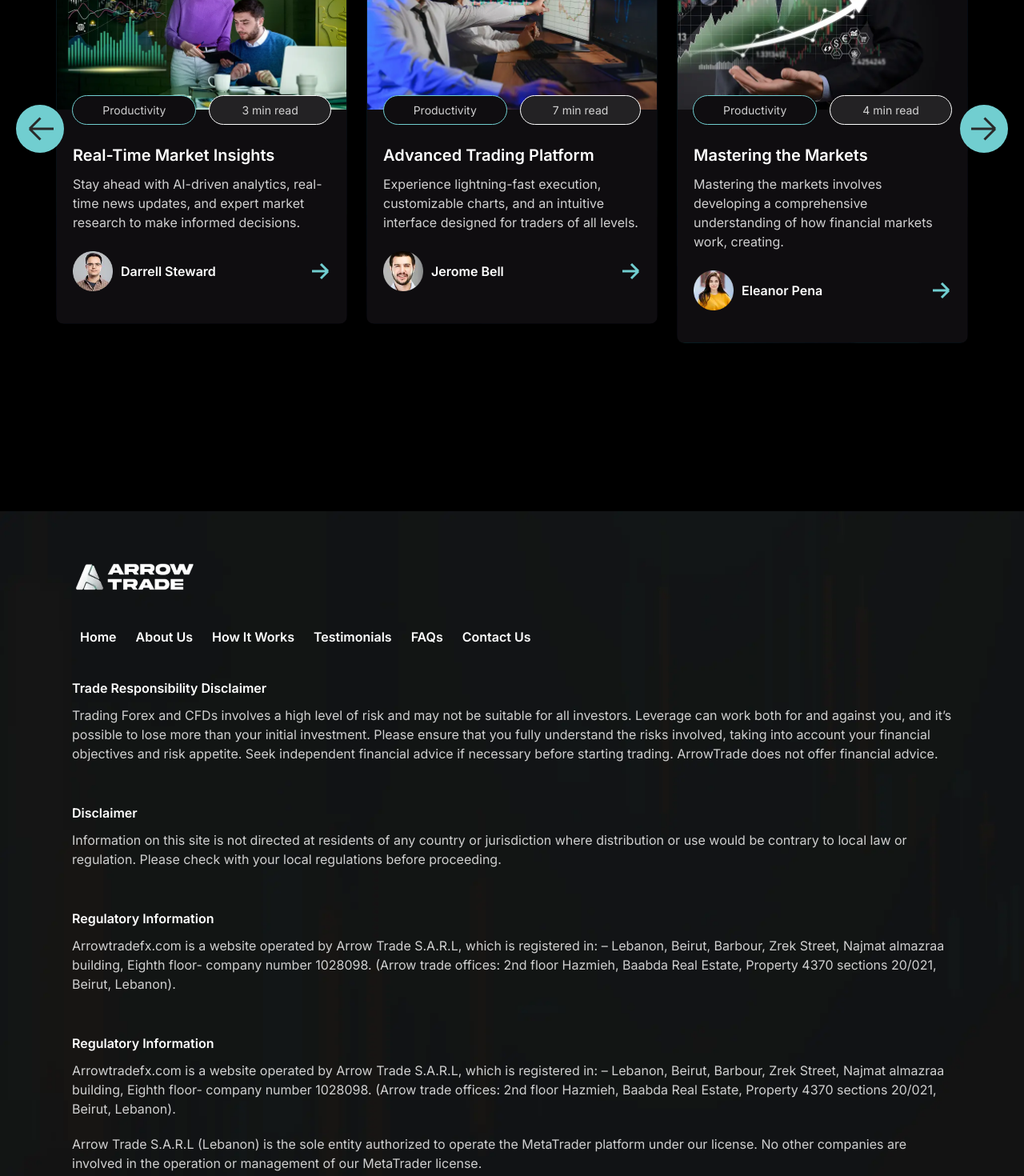
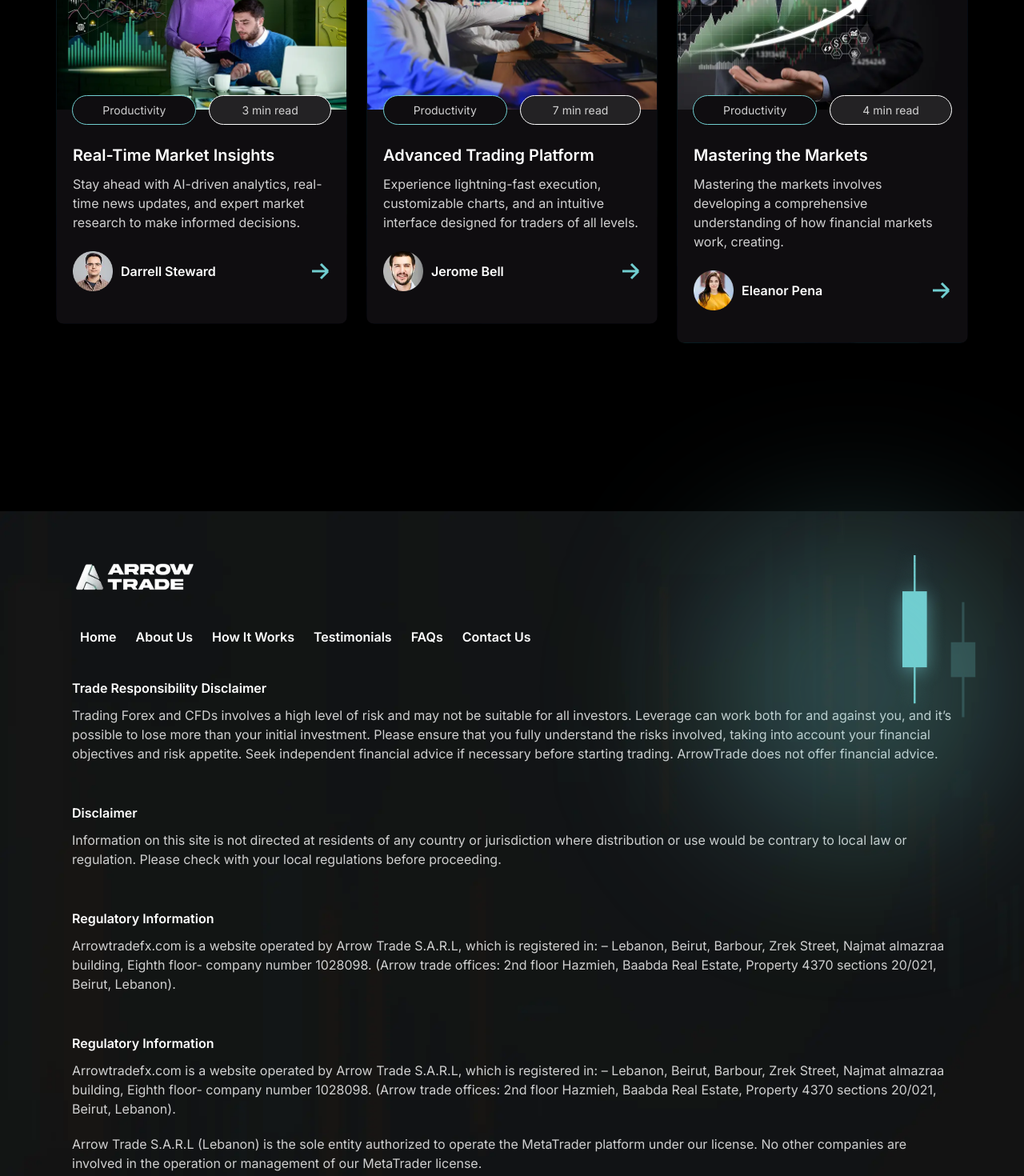
Before and after one commit to tusharswami534/next-test-3, a Next.js app: page /blogs in a window 1280 px wide. Shown: the part 2200-3670 px from the top of the page at 80% size. Built offline with nearby package versions, Linux system fonts and the light colour scheme.

Commit message:
add swiper arrow

```diff
--- a/src/components/blog details/Hero.tsx
+++ b/src/components/blog details/Hero.tsx
@@ -7,6 +7,7 @@ import { BLOGS_CARD_LIST } from "@/utils/helper";
 import { useParams } from "next/navigation";
 import Market from "./Market";
 import Footer from "../common/Footer";
+import LatestArticles from "../common/LatestArticles";
 
 const Hero = () => {
   const { title } = useParams();
@@ -69,6 +70,7 @@ const Hero = () => {
             </div>
           </div>
           <Market authName={blog.authorName} profileImage={blog.authorImg} />
+          <LatestArticles />
           <Footer />
         </div>
       ) : (
--- a/src/components/common/Footer.tsx
+++ b/src/components/common/Footer.tsx
@@ -11,7 +11,15 @@ import Description from "./Description";
 const Footer = () => {
   const year = new Date().getFullYear();
   return (
-    <div className="bg-footer bg-cover bg-no-repeat pt-[60px] max-md:pt-14 max-sm:pt-12 ">
+    <div className="bg-footer bg-cover bg-no-repeat pt-[60px] max-md:pt-14 relative max-sm:pt-12 ">
+      <Image
+        src="/assets/images/webp/footer-layer.webp"
+        width={117}
+        height={235}
+        alt="bg"
+        className="absolute top-[34px] right-[60px] pointer-events-none"
+      />
+      <div className="absolute top-[34px] right-[24px] size-[375px] bg-cyan/30 blur-[100px] rounded-full pointer-events-none"></div>
       <div className="container max-w-[1140px] mx-auto flex flex-col px-5">
         <Link href="/">
           <Image
--- a/src/components/common/LatestArticles.tsx
+++ b/src/components/common/LatestArticles.tsx
@@ -1,5 +1,5 @@
 "use client";
-import React from "react";
+import React, { useState } from "react";
 import CommonHeading from "./CommonHeading";
 import { Swiper, SwiperSlide } from "swiper/react";
 import "swiper/css";
@@ -66,18 +66,16 @@ const LatestArticles = () => {
                 </SwiperSlide>
               ))}
             </Swiper>
-            {BlogCard.length > 3 && (
             <div className="flex justify-center items-center gap-5 mb-10">
-                <button className="swiper-prev size-[60px] bg-cyan flex justify-center items-center rounded-full max-lg:hidden xl:absolute top-[45%] -translate-y-1/2 z-10 left-[45px] max-[1400px]:left-0">
+              <button className="swiper-prev size-[60px] bg-cyan flex justify-center items-center rounded-full xl:absolute top-[45%] -translate-y-1/2 z-10 left-[45px] max-[1400px]:left-0">
                 <SwiperArrowIcon />
               </button>
-                <button className="swiper-next size-[60px] bg-cyan flex justify-center items-center rounded-full max-lg:hidden xl:absolute right-[45px] top-[45%] -translate-y-1/2 z-20 max-[1400px]:right-0">
+              <button className="swiper-next size-[60px] bg-cyan flex justify-center items-center rounded-full xl:absolute right-[45px] top-[45%] -translate-y-1/2 z-20 max-[1400px]:right-0">
                 <span className=" rotate-180">
                   <SwiperArrowIcon />
                 </span>
               </button>
             </div>
-            )}
           </div>
         </div>
       )}
--- a/src/utils/helper.tsx
+++ b/src/utils/helper.tsx
@@ -257,7 +257,7 @@ export const BLOGS_CARD_LIST: ArticleCardList[] = [
       "Risk management is a critical component of successful trading. without effective risk management strategies, traders.",
     authorImg: "/assets/images/webp/leslie-alexander.webp",
     authorName: "Leslie Alexander",
-    isFeatured: true,
+    isFeatured: false,
   },
   {
     image: "/assets/images/webp/building.webp",
@@ -315,6 +315,7 @@ export const BLOGS_CARD_LIST: ArticleCardList[] = [
     isFeatured: false,
   },
 ];
+
 export const FOOTER_SOCAL_LINKS_LIST = [
   {
     icon: <FacebookIcon />,
```
Also changed, not shown: public/assets/images/webp/footer-layer.webp (added). Lines whose indentation alone changed are shown as unchanged.
